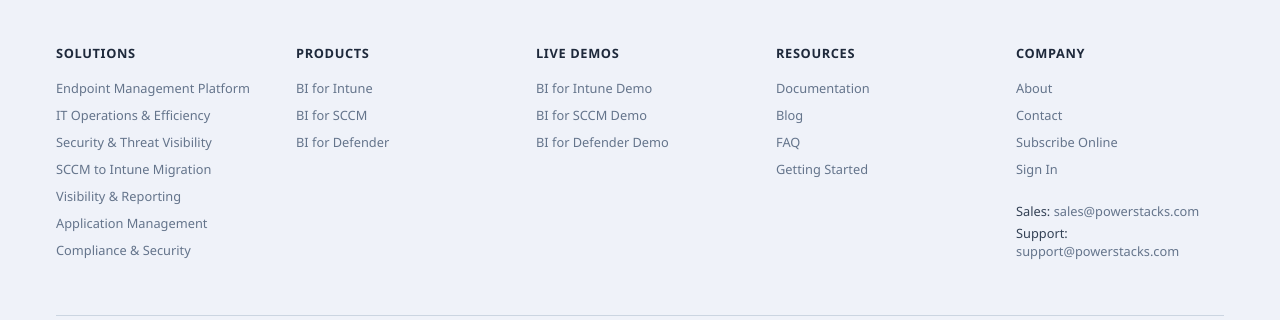
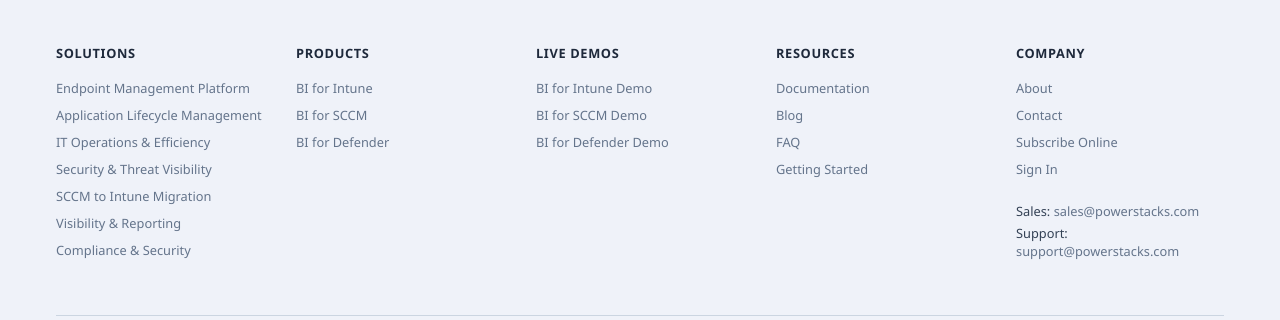
Before and after one commit to powerstacks-corp/powerstacks-docs, an MkDocs documentation site: the page built from docs/index.md, in a window 1280 px wide and 900 px high, scrolled down 616 px. Shown: the part 468-788 px from the top of the window. Built offline with MkDocs 1.6.1 and Material for MkDocs 9.7.7, drawn with Linux system fonts in a browser that asks for light colours.

Commit message:
docs nav: align Solutions menu order + label with the marketing site
The Solutions dropdown on docs.powerstacks.com listed "Application Management"
in position 6, whereas the marketing site lists "Application Lifecycle Management"
in position 2. Match the marketing site across all three places the menu appears
in the docs theme override (desktop nav, mobile nav, footer): rename to
Application Lifecycle Management and move to position 2.

The URL slug stays /solutions/application-management/ — only the link text and
the position changed.

Co-Authored-By: Claude Opus 4.7 (1M context) <noreply@anthropic.com>

```diff
--- a/overrides/main.html
+++ b/overrides/main.html
@@ -41,11 +41,11 @@
         </button>
         <div class="ps-dropdown__menu" role="menu">
           <a href="{{ config.extra.marketing_url }}/solutions/endpoint-management-platform/" role="menuitem">Endpoint Management Platform</a>
+          <a href="{{ config.extra.marketing_url }}/solutions/application-management/" role="menuitem">Application Lifecycle Management</a>
           <a href="{{ config.extra.marketing_url }}/solutions/it-operations/" role="menuitem">IT Operations &amp; Efficiency</a>
           <a href="{{ config.extra.marketing_url }}/solutions/security-threat-visibility/" role="menuitem">Security &amp; Threat Visibility</a>
           <a href="{{ config.extra.marketing_url }}/solutions/sccm-to-intune-migration/" role="menuitem">SCCM to Intune Migration</a>
           <a href="{{ config.extra.marketing_url }}/solutions/visibility-reporting/" role="menuitem">Visibility &amp; Reporting</a>
-          <a href="{{ config.extra.marketing_url }}/solutions/application-management/" role="menuitem">Application Management</a>
           <a href="{{ config.extra.marketing_url }}/solutions/compliance-security/" role="menuitem">Compliance &amp; Security</a>
         </div>
       </div>
@@ -125,11 +125,11 @@
   <div id="ps-mobile-menu" class="ps-mobile-menu" hidden>
     <p class="ps-mobile-menu__heading">Solutions</p>
     <a href="{{ config.extra.marketing_url }}/solutions/endpoint-management-platform/">Endpoint Management Platform</a>
+    <a href="{{ config.extra.marketing_url }}/solutions/application-management/">Application Lifecycle Management</a>
     <a href="{{ config.extra.marketing_url }}/solutions/it-operations/">IT Operations &amp; Efficiency</a>
     <a href="{{ config.extra.marketing_url }}/solutions/security-threat-visibility/">Security &amp; Threat Visibility</a>
     <a href="{{ config.extra.marketing_url }}/solutions/sccm-to-intune-migration/">SCCM to Intune Migration</a>
     <a href="{{ config.extra.marketing_url }}/solutions/visibility-reporting/">Visibility &amp; Reporting</a>
-    <a href="{{ config.extra.marketing_url }}/solutions/application-management/">Application Management</a>
     <a href="{{ config.extra.marketing_url }}/solutions/compliance-security/">Compliance &amp; Security</a>
     <p class="ps-mobile-menu__heading">Products</p>
     <a href="{{ config.extra.marketing_url }}/products/bi-for-intune/">BI for Intune</a>
@@ -166,11 +166,11 @@
         <h3 class="ps-footer__heading">Solutions</h3>
         <ul class="ps-footer__list">
           <li><a href="{{ config.extra.marketing_url }}/solutions/endpoint-management-platform/">Endpoint Management Platform</a></li>
+          <li><a href="{{ config.extra.marketing_url }}/solutions/application-management/">Application Lifecycle Management</a></li>
           <li><a href="{{ config.extra.marketing_url }}/solutions/it-operations/">IT Operations &amp; Efficiency</a></li>
           <li><a href="{{ config.extra.marketing_url }}/solutions/security-threat-visibility/">Security &amp; Threat Visibility</a></li>
           <li><a href="{{ config.extra.marketing_url }}/solutions/sccm-to-intune-migration/">SCCM to Intune Migration</a></li>
           <li><a href="{{ config.extra.marketing_url }}/solutions/visibility-reporting/">Visibility &amp; Reporting</a></li>
-          <li><a href="{{ config.extra.marketing_url }}/solutions/application-management/">Application Management</a></li>
           <li><a href="{{ config.extra.marketing_url }}/solutions/compliance-security/">Compliance &amp; Security</a></li>
         </ul>
       </div>
```
